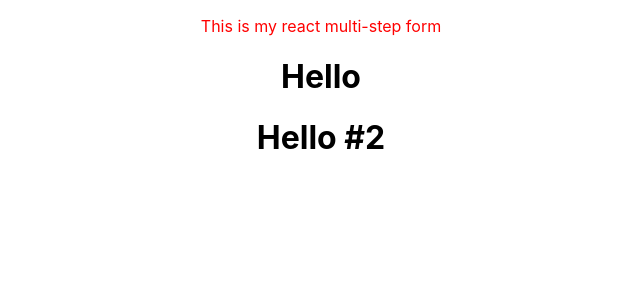
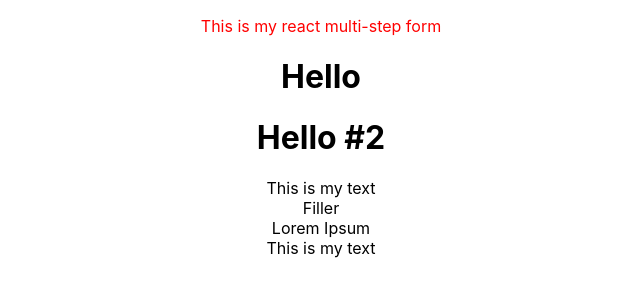
Before and after one commit to armandoroman1016/react-multi-step, a React (Create React App) app in the folder react-multi-step-form/: page / in a window 1280 px wide. Shown: the top 300 px of the page, without its empty margins (319-959 px from the left). Built offline with nearby package versions, Linux system fonts and the light colour scheme.

Commit message:
still working on structure of components, saving progress

```diff
--- a/react-multi-step-form/src/Components/FormContainer.tsx
+++ b/react-multi-step-form/src/Components/FormContainer.tsx
@@ -1,6 +1,8 @@
 import * as React from "react";
 import * as CSS from "csstype";
+import FormStep from "./FormStep";
 
+import { FormStepProps } from "./FormStep";
 interface FormContainerProps {
     heading?: string;
     progressBar?: boolean;
@@ -13,6 +15,30 @@ interface HeadingProps {
     className?: string;
     styles?: CSS.Properties;
 }
+const formStepFiller: FormStepProps = {
+    fields: [
+        {
+            label: "This is my text",
+            id: "1",
+            type: "text",
+        },
+        {
+            label: "Filler",
+            id: "2",
+            type: "text",
+        },
+        {
+            label: "Lorem Ipsum",
+            id: "3",
+            type: "password",
+        },
+        {
+            label: "This is my text",
+            id: "4",
+            type: "url",
+        },
+    ],
+};
 
 const FormContainer = ({ heading, progressBar, styles, headingProps, children }: FormContainerProps) => {
     return (
@@ -23,6 +49,7 @@ const FormContainer = ({ heading, progressBar, styles, headingProps, children }:
                 </p>
             )}
             {children}
+            <FormStep fields={formStepFiller.fields} />
         </div>
     );
 };
--- /dev/null
+++ b/react-multi-step-form/src/Components/FormStep.tsx
@@ -0,0 +1,58 @@
+import * as React from "react";
+import * as CSS from "csstype";
+
+interface FieldProps {
+    children?: React.ReactChild;
+    className?: string;
+    id: string;
+    label?: string;
+    name?: string;
+    onBlur?: (event: React.ChangeEvent<HTMLInputElement>) => void;
+    onChange?: (event: React.ChangeEvent<HTMLInputElement>) => void;
+    placeholder?: string;
+    style?: CSS.Properties;
+    type:
+        | "button"
+        | "checkbox"
+        | "color"
+        | "date"
+        | "datetime-local"
+        | "email"
+        | "file"
+        | "hidden"
+        | "image"
+        | "month"
+        | "number"
+        | "password"
+        | "radio"
+        | "range"
+        | "reset"
+        | "search"
+        | "submit"
+        | "tel"
+        | "text"
+        | "time"
+        | "url"
+        | "week";
+    value?: string;
+}
+
+export interface FormStepProps {
+    fields: FieldProps[];
+}
+
+const FormField = (props: FieldProps) => {
+    return <div>123</div>;
+};
+
+const FormStep = ({ fields }: FormStepProps) => {
+    return (
+        <>
+            {fields.map((field: FieldProps) => {
+                return <div key={field.id}>{field.label && <label>{field.label}</label>}</div>;
+            })}
+        </>
+    );
+};
+
+export default FormStep;
```
